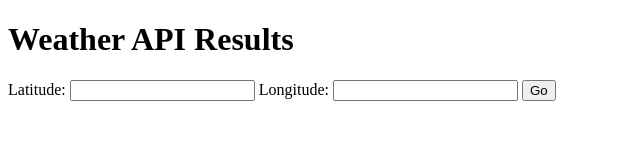
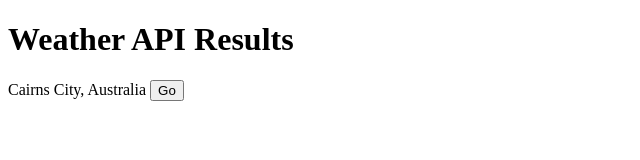
Before and after one commit to debasisb/weather, a website: page index.html in a window 1280 px wide. Shown: the whole page, without its empty margins (0-640 px from the left). Drawn offline with Linux system fonts and the light colour scheme.

Commit message:
Updated code to run only for Cairns City, Australia

```diff
--- a/index.html
+++ b/index.html
@@ -9,10 +9,7 @@
     <h1>Weather API Results</h1>
 
     <form action="/" method="post">
-        <label for="latInput">Latitude: </label>
-        <input id = "latInput" type="text" name="latInput">
-        <label for="lonInput">Longitude: </label>
-        <input id = "lonInput" type="text" name="lonInput">
+        <label for="cityIDInput">Cairns City, Australia</label>
         <button type="submit">Go</button>
     </form>
 
```
Also changed, not shown: index.js (+5 -6 lines).
